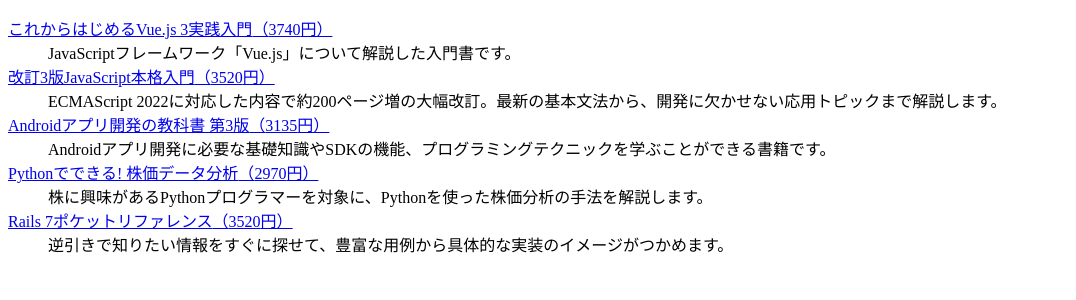
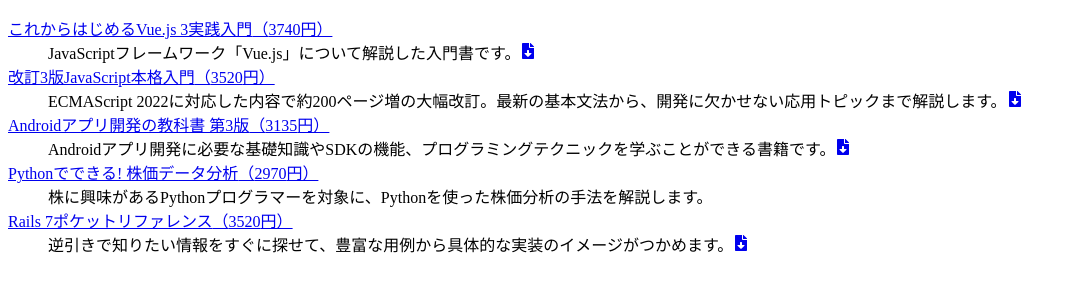
Before and after one commit to den99/stackblitz-viteReact, a React app in the folder myapp/: page / in a window 1280 px wide. Shown: the top 300 px of the page, without its empty margins (0-1076 px from the left). Built offline with nearby package versions, Linux system fonts and the light colour scheme; the HTML template or start-up script is replaced by a standard one.

Commit message:
05_03_Download.jsx を react-icons で修正

```diff
--- a/myapp/src/ch03/05_02_ForItem.jsx
+++ b/myapp/src/ch03/05_02_ForItem.jsx
@@ -1,5 +1,5 @@
 import Download from './05_03_Download';
-
+/*
 export default function ForItem({ book }) {
   return (
     <>
@@ -12,26 +12,26 @@
     </>
   );
 }
-
+*/
 // if命令
-// export default function ForItem({ book }) {
-//   let dd;
-//   if (book.download) {
-//     dd = <dd>{book.summary}<Download isbn={book.isbn} /></dd>;
-//   } else {
-//     dd = <dd>{book.summary}</dd>;
-//   }
-//   return (
-//   <>
-//     <dt>
-//     <a href={`https://wings.msn.to/books/${book.isbn}/${book.isbn}.jpg`}>
-//       {book.title}（{book.price}円）
-//     </a>
-//     </dt>
-//     {dd}
-//   </>
-//   );
-// }
+ export default function ForItem({ book }) {
+   let dd;
+   if (book.download) {
+     dd = <dd>{book.summary}<Download isbn={book.isbn} /></dd>;
+   } else {
+     dd = <dd>{book.summary}</dd>;
+   }
+   return (
+   <>
+     <dt>
+     <a href={`https://wings.msn.to/books/${book.isbn}/${book.isbn}.jpg`}>
+       {book.title}（{book.price}円）
+     </a>
+     </dt>
+     {dd}
+   </>
+   );
+ }
 
 // 即時関数
 // export default function ForItem({ book }) {
--- a/myapp/src/ch03/05_03_Download.jsx
+++ b/myapp/src/ch03/05_03_Download.jsx
@@ -1,10 +1,12 @@
 
 import { FaFileDownload } from "react-icons/fa";
+import { FaBeer } from "react-icons/fa";
 
 export default function Download({ isbn }) {
   return (
     <a href={`https://wings.msn.to/index.php/-/A-07/${isbn}/`}>
-      <img src={FaFileDownload } alt="Sample Download" />
+      <FaFileDownload title="Sample Download" />
+
     </a>
   );
 }
--- a/myapp/src/ch03/12_ListTemplate.jsx
+++ b/myapp/src/ch03/12_ListTemplate.jsx
@@ -5,8 +5,8 @@
     <dl>
       {src.map(elem => (
         <React.Fragment key={elem.isbn}>
-          {/* {children} */}
-          {children(elem)}
+          {children}
+          {/*children(elem)*/}
         </React.Fragment>
       ))}
     </dl>
--- a/myapp/src/main.jsx
+++ b/myapp/src/main.jsx
@@ -11,7 +11,7 @@
 //import EventBasic from './ch03/02_EventBasic'
 //import StateBasic from './ch03/03_StateBasic'
 //import ForList from './ch03/04_ForList'
-//import ForNest from './ch03/05_01_ForNest'
+import ForNest from './ch03/05_01_ForNest'
 import ForFilter from './ch03/06_ForFilter';
 import SelectStyle from './ch03/08_SelectStyle'
 import StyledPanel from './ch03/09_StyledPanel'
@@ -20,6 +20,8 @@
 createRoot(document.getElementById('root')).render(
 
   <StrictMode>
+    <ForNest src={books}/>
+
 {/*
     ----ForFilter----
     <ForFilter src={books} />
@@ -33,7 +35,7 @@
      <p>ようこそ、WINGSプロジェクトへ！！</p>
      StyledPanel.js
     </StyledPanel>
-*/}
+
     <ListTemplate src={books}>
       {elem => (
         <>
@@ -47,6 +49,6 @@
         </>
       )}
     </ListTemplate>
-
+*/}
   </StrictMode>,
   )
```
